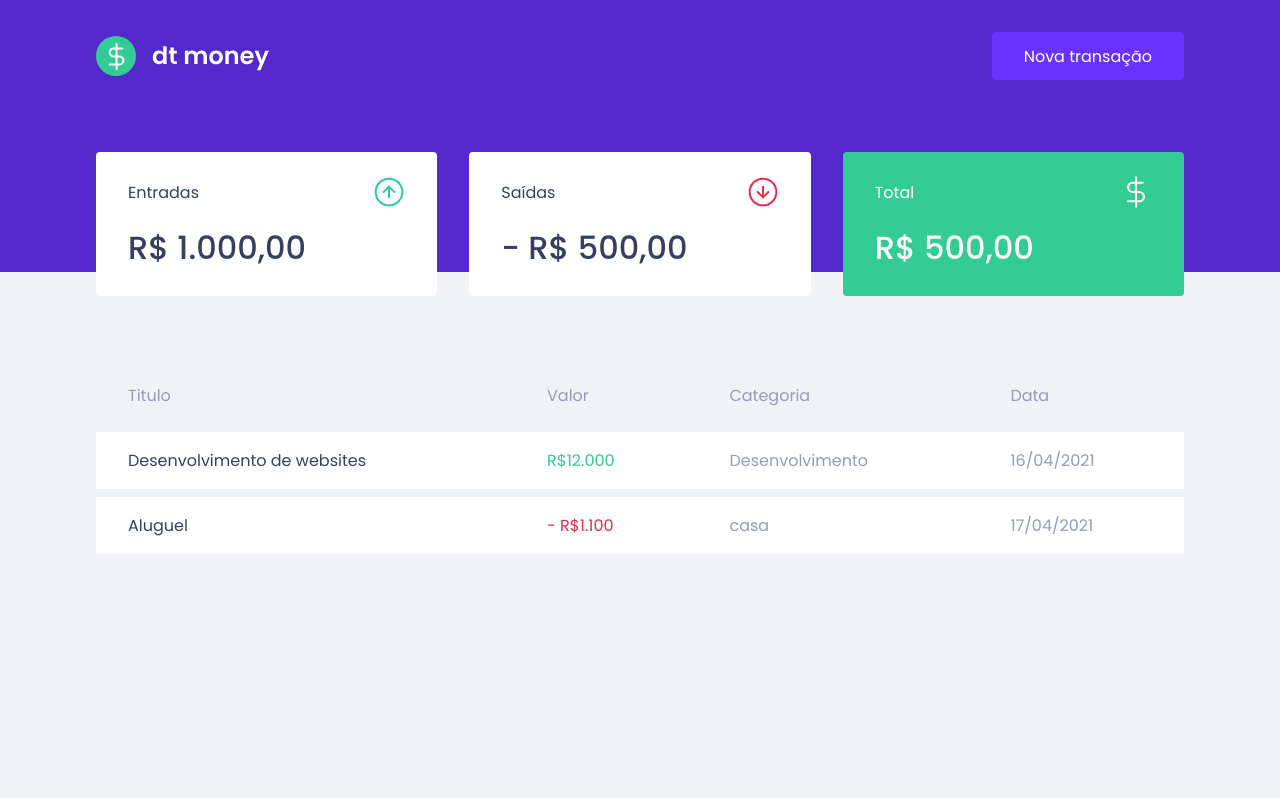
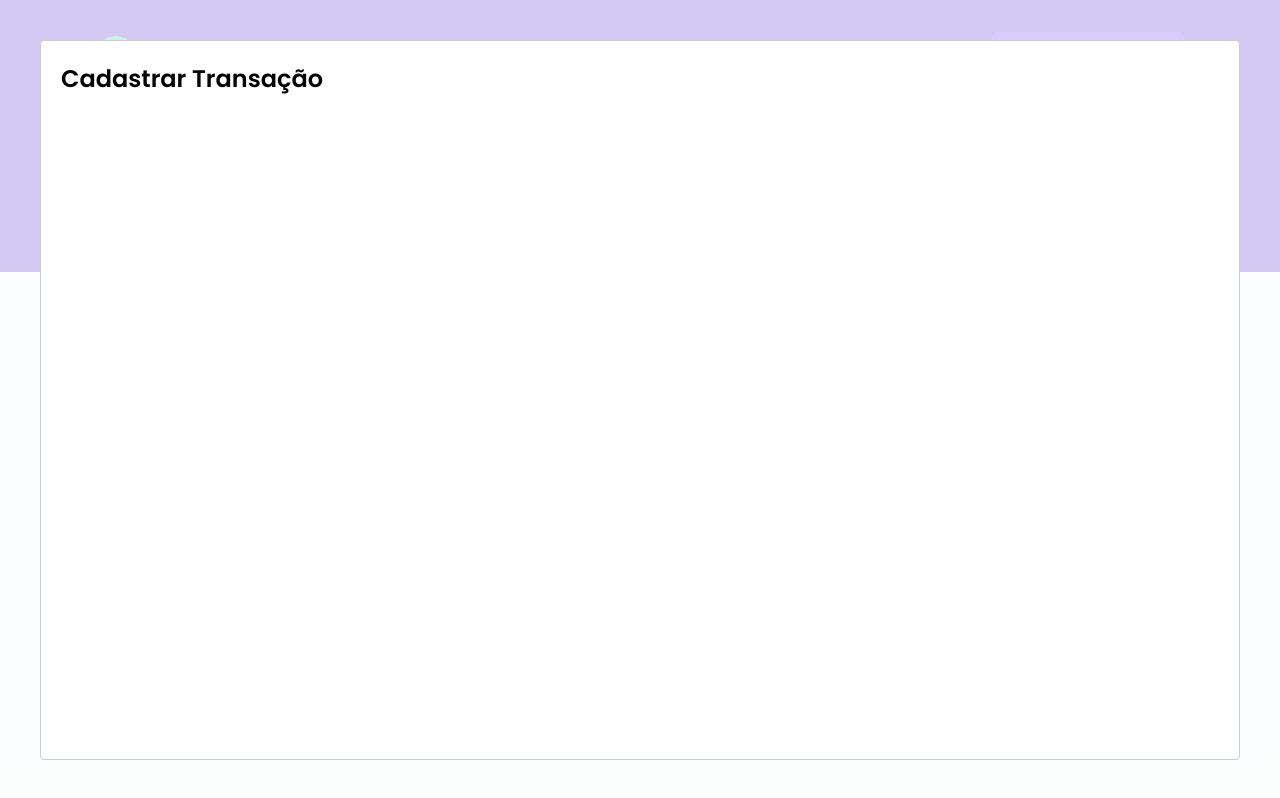
Before and after one commit to jessicamedeirosp/02-dtmoney-IGNITE-ROCKETSEAT, a React (Create React App) app: page / in a window 1280 px wide. Both pictures are taken after a click on the button "Nova transação". Built offline with nearby package versions, Linux system fonts and the light colour scheme; no server answers; what miragejs would draw is missing.

Commit message:
adding react-modal and adding property function

```diff
--- a/package.json
+++ b/package.json
@@ -7,6 +7,7 @@
     "miragejs": "^0.1.41",
     "react": "^17.0.2",
     "react-dom": "^17.0.2",
+    "react-modal": "^3.13.1",
     "react-scripts": "4.0.3",
     "styled-components": "^5.2.3",
     "web-vitals": "^1.0.1"
@@ -19,6 +20,7 @@
     "@types/node": "^12.0.0",
     "@types/react": "^17.0.0",
     "@types/react-dom": "^17.0.0",
+    "@types/react-modal": "^3.12.0",
     "@types/styled-components": "^5.1.9",
     "typescript": "^4.1.2"
   },
--- a/src/App.tsx
+++ b/src/App.tsx
@@ -1,12 +1,29 @@
+import { useState } from 'react';
+import Modal from 'react-modal';
 import { Dashboard } from './components/Dashboard';
 import { Header } from './components/Header/index';
 import { GlobalStyle } from './styles/global';
 
 export function App() {
+  const [isNewTransactionModalOpen, setIsNewTransactionModalOpen] = useState(false);
+
+  function handleOpenNewTransactionModal() {
+      setIsNewTransactionModalOpen(true);
+  }
+
+  function handleCloseNewTransactionModal() {
+      setIsNewTransactionModalOpen(false);
+  }
   return (
     <>
-      <Header />
+      <Header onOpenNewTransactionModal={handleOpenNewTransactionModal}/>
       <Dashboard />
+      <Modal
+          isOpen={isNewTransactionModalOpen}
+          onRequestClose={handleCloseNewTransactionModal}
+      >
+          <h2>Cadastrar Transação</h2>
+      </Modal>
       <GlobalStyle />
     </>
   );
--- a/src/components/Header/index.tsx
+++ b/src/components/Header/index.tsx
@@ -1,12 +1,22 @@
+import { useState } from 'react';
+import Modal from 'react-modal';
 import logoImg from '../../assets/logo.svg';
+
 import { Container, Content } from './styles';
+interface HeaderProps {
+    onOpenNewTransactionModal: () => void ;
+}
 
-export function Header() {
+export function Header({ onOpenNewTransactionModal }: HeaderProps) {
+
     return (
         <Container>
             <Content>
             <img src={logoImg} alt="dtmoney"/>
-            <button type="button">Nova transação</button>
+            <button type="button" onClick={onOpenNewTransactionModal}>
+                Nova transação
+            </button>
+
             </Content>
         </Container>
     );
```
Also changed, not shown: 1 other file (tests, documents, lock files or other folders).
